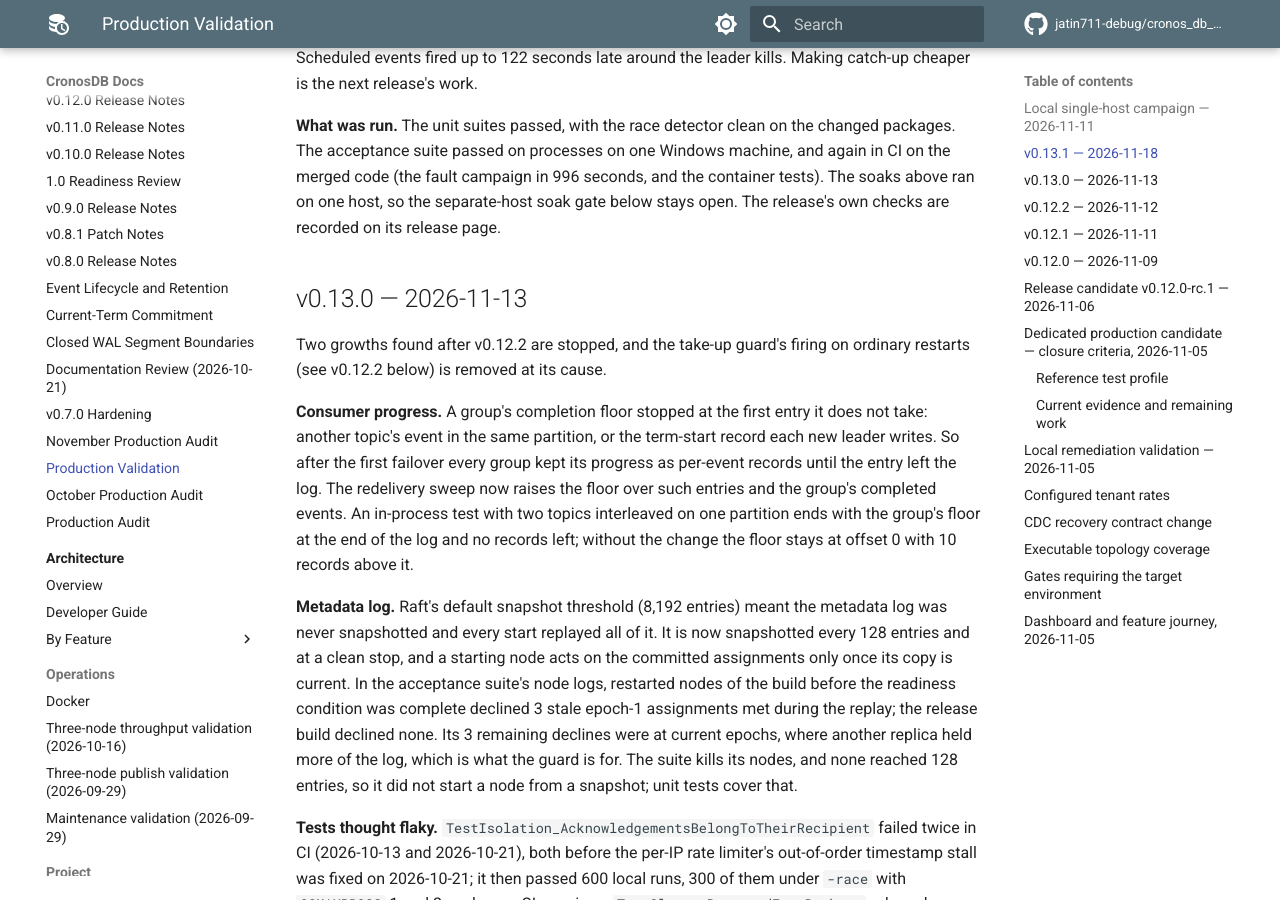
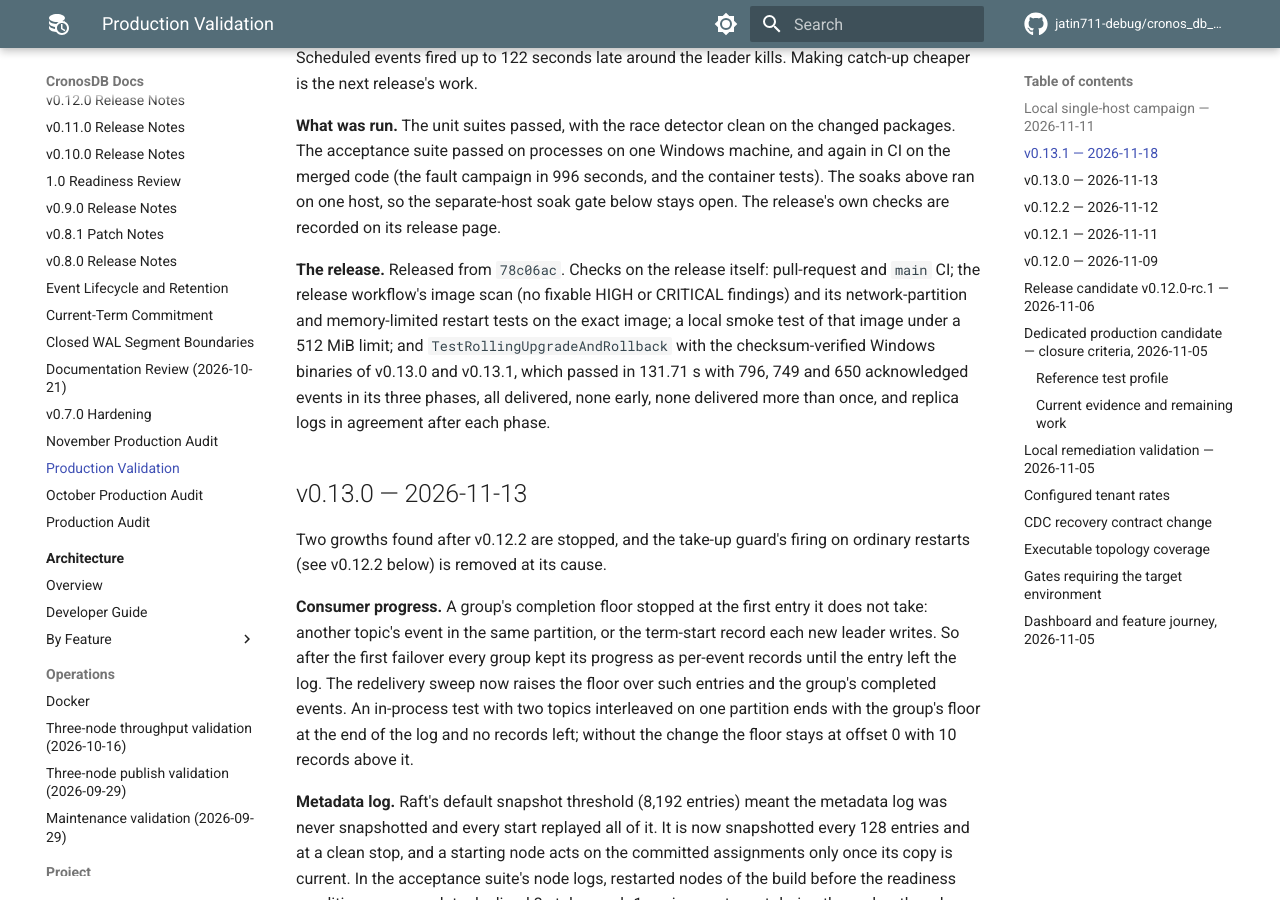
Before and after one commit to jatin711-debug/cronos_db_golang, an MkDocs documentation site: the page built from docs/PRODUCTION_VALIDATION.md, in a window 1280 px wide and 900 px high, scrolled down 1991 px. Built offline with MkDocs 1.6.1 and Material for MkDocs 9.7.7, drawn with Linux system fonts in a browser that asks for light colours; comment, search, counter and statistics services are not loaded.

Commit message:
docs: record the v0.13.1 publication and pin its image digest
Co-Authored-By: Claude Opus 5.5 <noreply@anthropic.com>

```diff
--- a/docs/PRODUCTION_VALIDATION.md
+++ b/docs/PRODUCTION_VALIDATION.md
@@ -95,6 +95,15 @@ machine, and again in CI on the merged code (the fault campaign in
 996 seconds, and the container tests).
 The soaks above ran on one host, so the separate-host soak gate below stays
 open. The release's own checks are recorded on its release page.
+
+**The release.** Released from `78c06ac`. Checks on the release itself:
+pull-request and `main` CI; the release workflow's image scan (no fixable HIGH or
+CRITICAL findings) and its network-partition and memory-limited restart tests on
+the exact image; a local smoke test of that image under a 512 MiB limit; and
+`TestRollingUpgradeAndRollback` with the checksum-verified Windows binaries of
+v0.13.0 and v0.13.1, which passed in 131.71 s with 796, 749 and 650 acknowledged
+events in its three phases, all delivered, none early, none delivered more than
+once, and replica logs in agreement after each phase.
 
 ## v0.13.0 — 2026-11-13
 
```
Also changed, not shown: DOCKER.md (+2 -1 lines), docs/PRODUCTION_RELEASE.md (+7 -0 lines).
